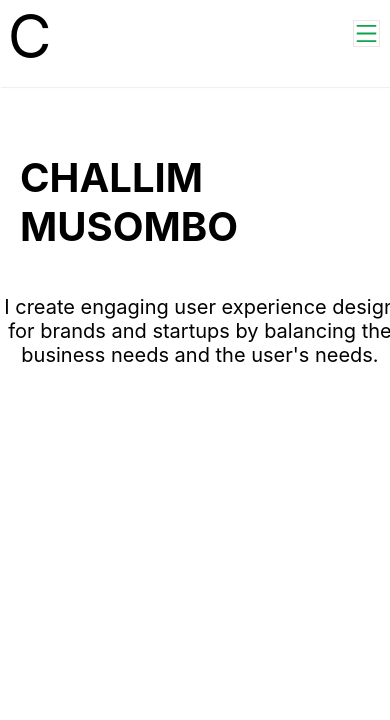
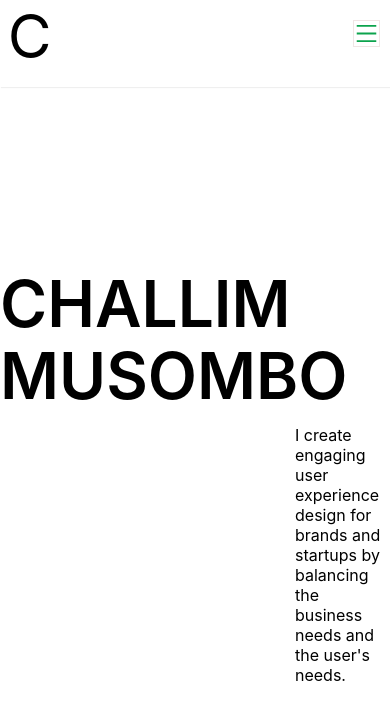
Before and after one commit to Mira-morisho/portefolio-challim, a React (Create React App) app: page / in a window 390 px wide. Shown: the top 720 px of the page. Built offline with nearby package versions, Linux system fonts and the light colour scheme.

Commit message:
fix: responsive de la page Aceuil

```diff
--- a/src/Composants/molecules/Name.jsx
+++ b/src/Composants/molecules/Name.jsx
@@ -5,7 +5,7 @@ export default function () {
   return (
     <div>
       <div className="contenair">
-        <h1 className="name"> CHALLIM MUSOMBO</h1>
+        <h1 className="name"> CHALLIM MUSOMBO </h1>
         <p className="description">
           I create engaging user experience design for brands and startups by
           balancing the business needs and the user's needs.
--- a/src/styles/Acceuil.css
+++ b/src/styles/Acceuil.css
@@ -1,50 +1,59 @@
 .contenair{
     display: flex;
-    width: 100%;
-    padding-top: 10%;
+    max-width: 1340px;
+    margin: 0px auto;
+    padding-top: 100px;
 }
 .name{
-    font-size: 80px;
+
+    width: 50%;
+    text-align: right;
+    font-family: var(--font-made);
+    font-weight: 600;
+    display: block;
+    font-size: 6.7rem;
+    line-height: 5.7rem;
+    color: var(--black);
+    text-transform: uppercase;
+    font-family: var(--font-made);
+    opacity: 1;
 }
 .description{
-    margin-top: 15%;
-    width: 50%;
-    margin-right: 10%;
     font-size: 16px;
+    text-align:left;
+    max-width: 380px;
+    margin-left: 0px;
+   margin-top: 200px;
+}
+@media screen and (max-width: 1024px) {
+    .contenair{
+        margin-top: 64px;
+    }
 
-}
-/* @media screen and (max-width: 800px) {
-    .contenair{
-        display: flex;
-        width: 50%;
-
-    }
     .name{
-        font-size: 50px;
-    }
-    .description{
-        text-align: center;
-       font-size: 20px;
-       width: 400px;
-
-   }
-} */
-@media screen and (max-width: 800px) {
-    .contenair{
-        display: flex;
-        flex-direction: column;
-        width: 30%;
-
-    }
-    .name{
-        font-size: 40px;
-        margin-left: 20px;
+        font-size: 6.7rem;
+        line-height: 5.7rem;
 
     }
     .description{
-         text-align: center;
-        font-size: 20px;
-        width: 400px;
+        text-align:left;
+        margin-left: 60px;
+    }
+
+}
+
+@media screen and (max-width: 800px) {
+    .contenair{
+        margin-top: 38px;
+    }
+    .name{
+        font-size: 4rem;
+        line-height: 4.5rem;
+    }
+    .description{
+        text-align:left;
+        margin-left: 100px;
 
     }
+
 }
```
